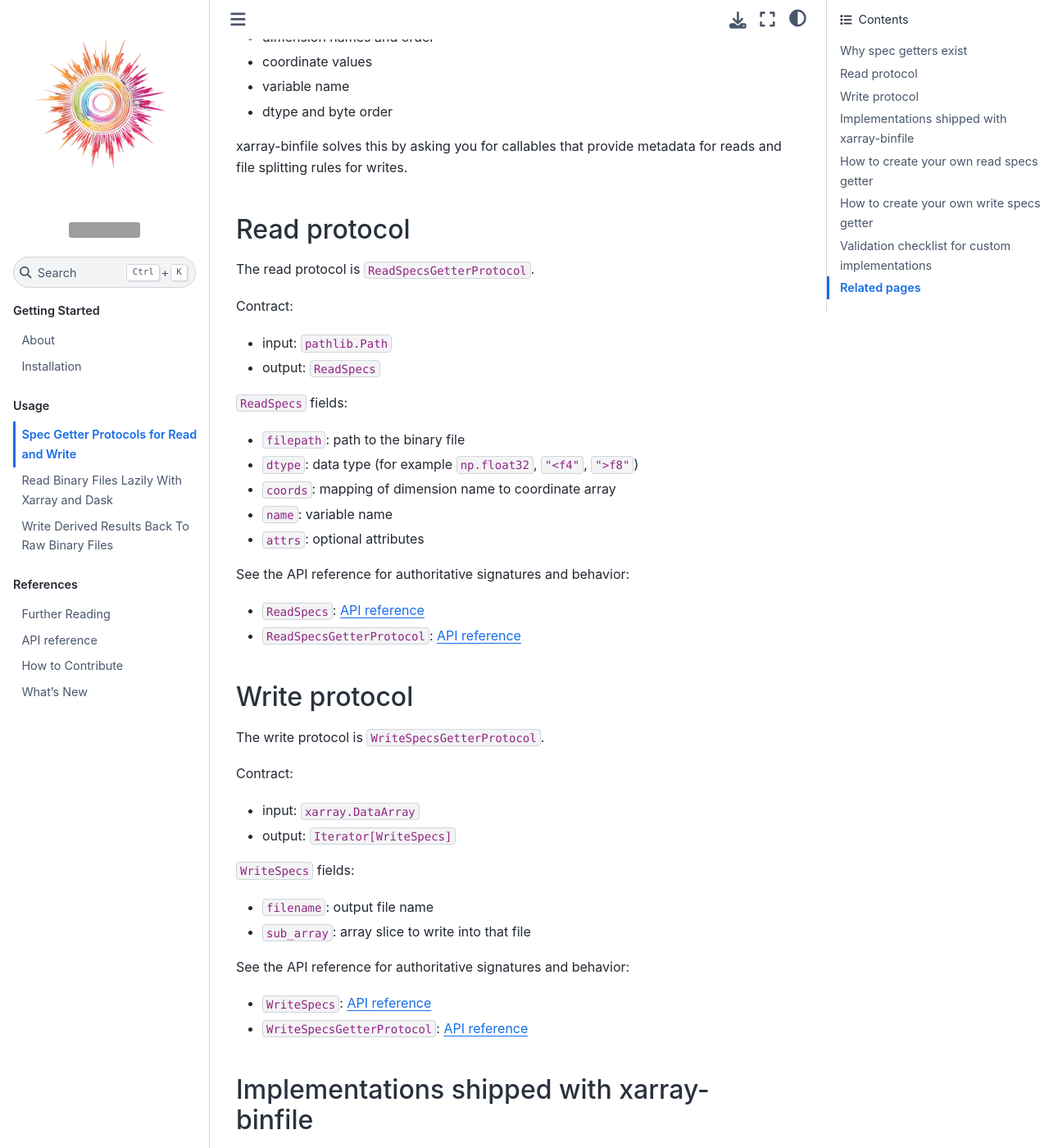
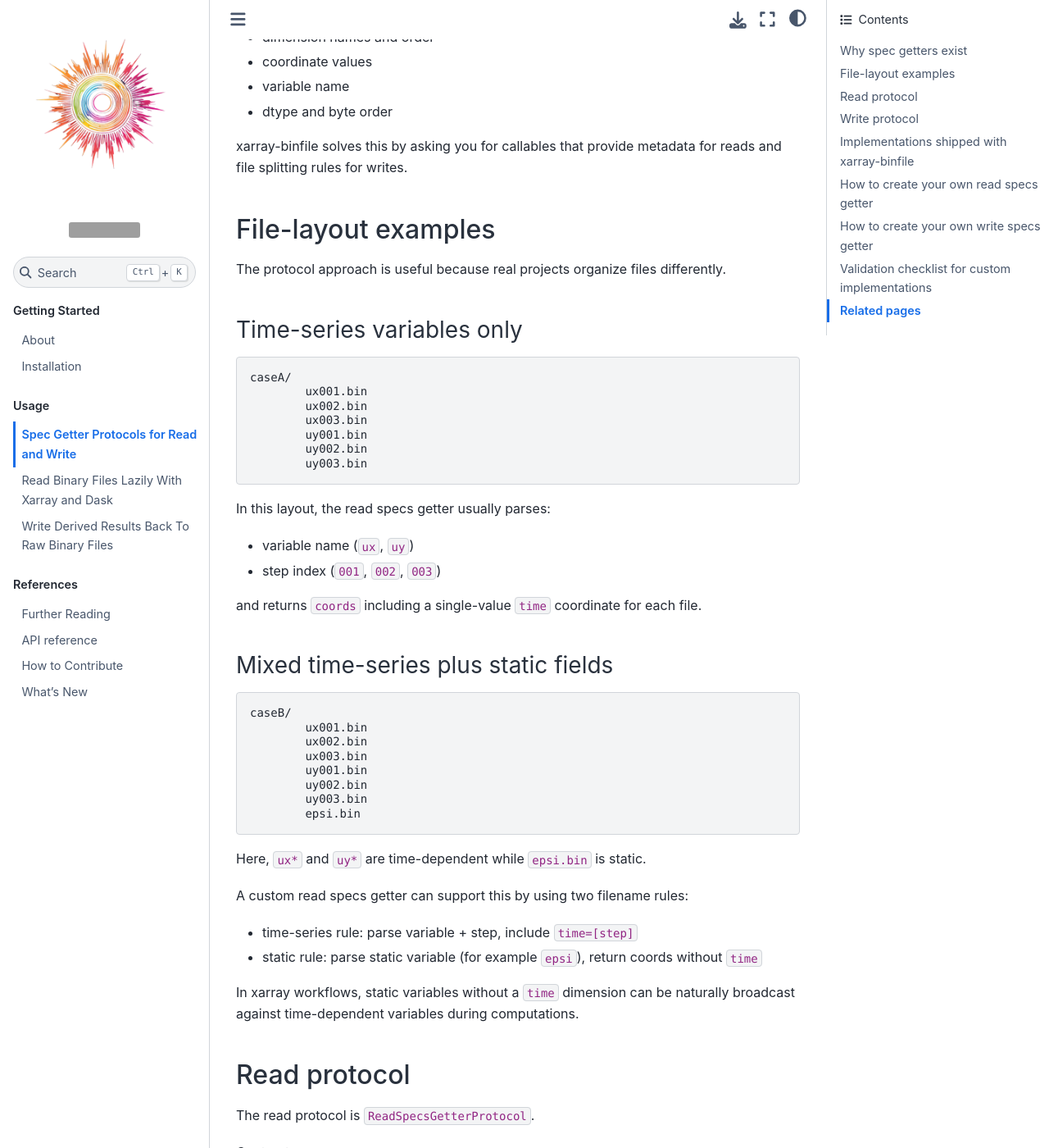
Before and after one commit to fschuch/xarray-binfile, a Jupyter Book: the page built from docs/usage/spec-getter-protocols.md, in a window 1280 px wide and 1400 px high, scrolled down 450 px. Shown: the whole window at 82% size. Built offline with Jupyter Book 1.0.4 settings and Sphinx 7.4.7 and the Sphinx Book theme 1.1.4, drawn with Linux system fonts in a browser that asks for light colours; some of the changed text lies outside the part shown; grey boxes are pictures that could not be loaded.

Commit message:
docs: expand file layout examples and clarify usage of custom specs getters

````diff
--- a/docs/usage/spec-getter-protocols.md
+++ b/docs/usage/spec-getter-protocols.md
@@ -16,6 +16,51 @@ Raw binary files are not self-describing. They do not store enough metadata for
 - dtype and byte order
 
 xarray-binfile solves this by asking you for callables that provide metadata for reads and file splitting rules for writes.
+
+## File-layout examples
+
+The protocol approach is useful because real projects organize files differently.
+
+### Time-series variables only
+
+```text
+caseA/
+	ux001.bin
+	ux002.bin
+	ux003.bin
+	uy001.bin
+	uy002.bin
+	uy003.bin
+```
+
+In this layout, the read specs getter usually parses:
+
+- variable name (`ux`, `uy`)
+- step index (`001`, `002`, `003`)
+
+and returns `coords` including a single-value `time` coordinate for each file.
+
+### Mixed time-series plus static fields
+
+```text
+caseB/
+	ux001.bin
+	ux002.bin
+	ux003.bin
+	uy001.bin
+	uy002.bin
+	uy003.bin
+	epsi.bin
+```
+
+Here, `ux*` and `uy*` are time-dependent while `epsi.bin` is static.
+
+A custom read specs getter can support this by using two filename rules:
+
+- time-series rule: parse variable + step, include `time=[step]`
+- static rule: parse static variable (for example `epsi`), return coords without `time`
+
+In xarray workflows, static variables without a `time` dimension can be naturally broadcast against time-dependent variables during computations.
 
 ## Read protocol
 
@@ -73,6 +118,8 @@ It uses a common pattern:
 - regex parsing for variable name and time index
 - base coordinates plus a `time` coordinate extracted from filename
 
+This shipped helper targets a single time-series naming convention. Mixed layouts (for example `ux001.bin` together with static `epsi.bin`) are typically handled by creating your own getter based on the same protocol contracts.
+
 A second shipped helper, `xarray_binfile.tutorial.DatasetGenerator`, consumes a read specs getter and generates synthetic datasets for tests/tutorials.
 
 These implementations are documented in the API section and should be considered the source of truth:
````
Also changed, not shown: 1 other file.
